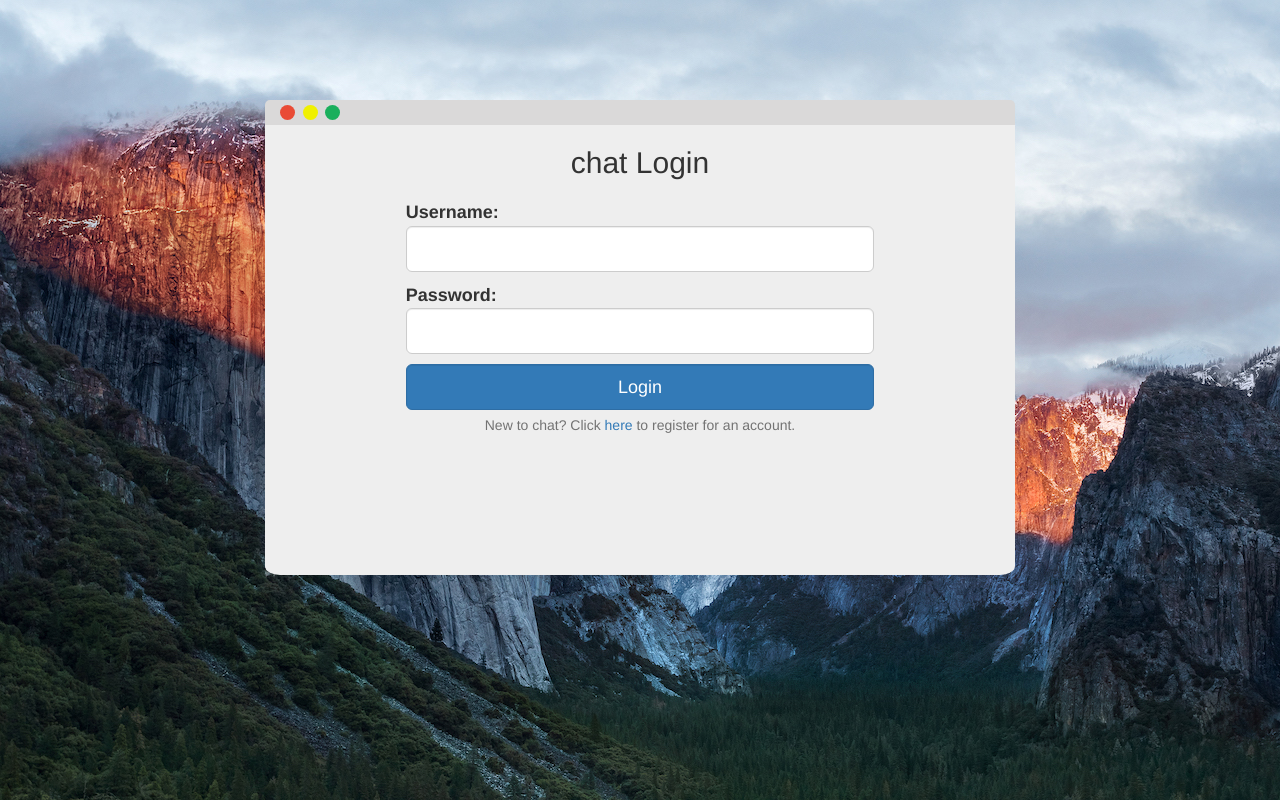
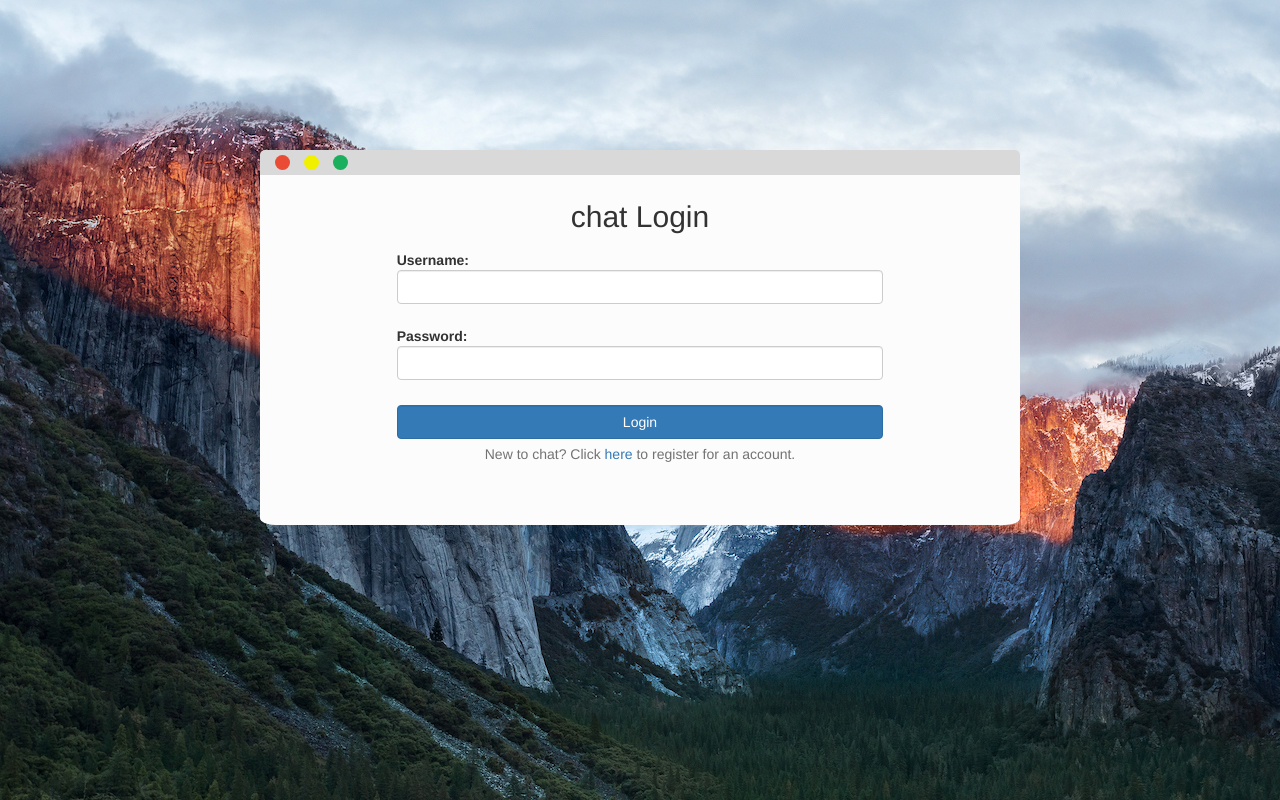
Before and after one commit to aaronmarkle/chat, a website: page login.html in a window 1280 px wide. Drawn offline with nearby package versions, Linux system fonts and the light colour scheme.

Commit message:
more login page styling, close to complete

```diff
--- a/login.css
+++ b/login.css
@@ -6,12 +6,11 @@ body {
 
 #bar {
     text-align: center;
-    width: 750px;
     height: 25px;
     background-color: #DAD9D9;
-    margin: 100px auto 0 auto;
+    margin-top: 150px;
+    min-width: 500px;
     font-family: monospace;
-    padding: auto;
     float: none;
     border-radius: 5px;
     border-bottom-left-radius: 0;
@@ -23,7 +22,7 @@ body {
     width: 15px;
     height: 15px;
     margin: 0 auto;
-    left: -47%;
+    left: -49%;
     bottom: -20%;
     position:relative;
 }
@@ -33,7 +32,7 @@ body {
     width: 15px;
     height: 15px;
     margin: 0 auto;
-    left: -44%;
+    left: -45%;
     bottom: 40%;
     position:relative;
     display: block;
@@ -50,12 +49,10 @@ body {
     display: block;
 }
 #screen {
-    background-color: #eee;
-    width: 750px;
-    height: 450px;
+    background-color: #fcfcfc;
+    height: 350px;
+    min-width: 500px;
     border-radius: 2%;
-    margin: 0 auto;
-    padding: 1px;
     border-top-left-radius: 0;
     border-top-right-radius: 0;
 }
@@ -63,3 +60,8 @@ body {
 #login {
   margin-top: 10px;
 }
+
+#title-login {
+  margin-top: 0;
+  padding-top: 25px;
+}
--- a/login.html
+++ b/login.html
@@ -7,26 +7,25 @@
 </head>
 <body>
   <div class="container">
-    <div class="row">
-      <div id="bar">
+    <div id="bar" class="col-xs-10 col-xs-offset-1 col-md-8 col-md-offset-2">
       <div id="red"></div>
       <div id="yellow"></div>
       <div id="green"></div>
     </div>
-      <div id="screen">
-        <div id="login-form" class="col-md-8 col-md-offset-2">
+    <div id="screen" class="col-xs-10 col-xs-offset-1 col-md-8 col-md-offset-2">
+      <div id="login-form" class="col-xs-10 col-xs-offset-1 col-md-8 col-md-offset-2">
         <div id="test">
           <p id="title-login" class="h2 text-center">chat Login</p>
           <form id="user-form" class="form-horizontal" action"/auth" method="post">
-              <div class="form-group-lg">
+            <div class="form-group">
               <label class="control-label">Username:</label>
               <input id="username" type="text" class="form-control" name="username">
             </div>
-              <div class="form-group-lg">
+            <div class="form-group">
               <label class="control-label">Password:</label>
               <input type="password" id="password" class="form-control" name="password">
             </div>
-              <div class="form-group-lg">
+            <div class="form-group">
                 <button id="login" class="btn btn-primary form-control" type="submit">Login</button>
                 <p class="help-block text-center">New to chat? Click <a href="/signup">here</a> to register for an account.</p>
             </div>
@@ -35,6 +34,5 @@
       </div>
     </div>
   </div>
-  </div>
 </body>
 </html>
```
Lines whose indentation alone changed are shown as unchanged.
